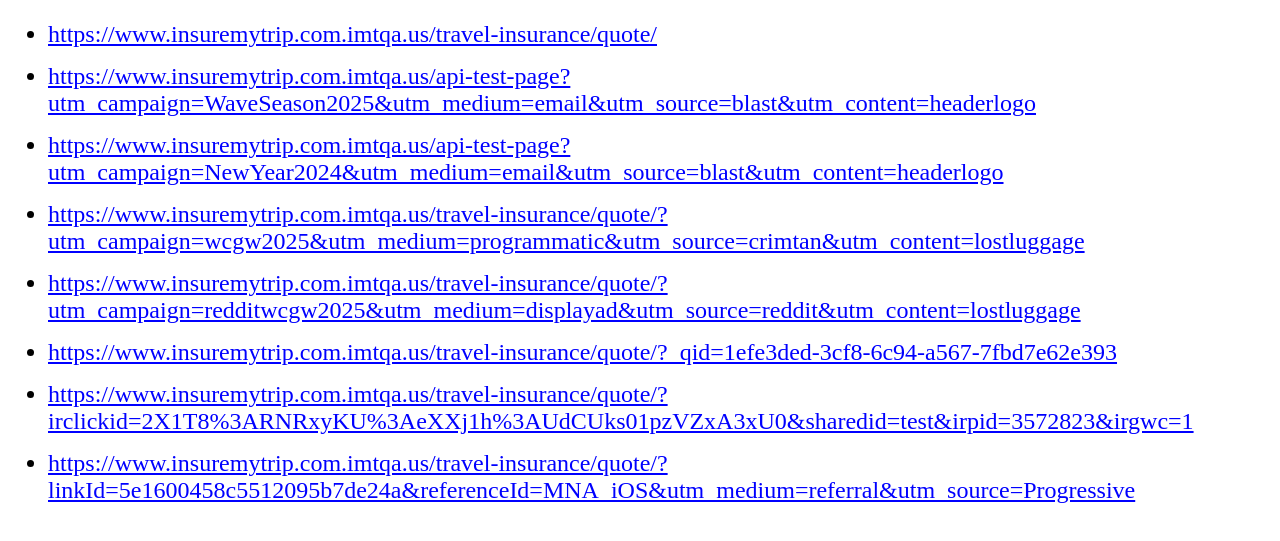
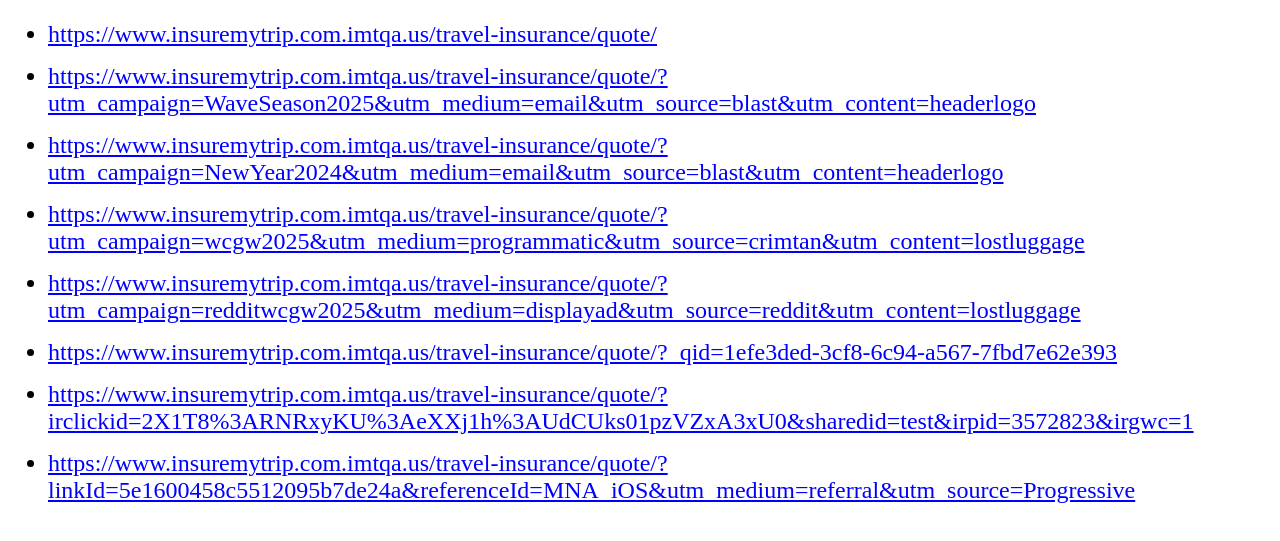
Before and after one commit to scott-primacy/scott-primacy.github.io, a plain HTML site: page index.html in a window 1280 px wide. Shown: the part 61-602 px from the top of the page. Drawn offline with Linux system fonts and the light colour scheme.

Commit message:
change urls to qa

```diff
--- a/index.html
+++ b/index.html
@@ -20,8 +20,8 @@
     <h1>Attribution Logging Testing</h1>
     <ul>
         <li><a target="_blank" href="https://www.insuremytrip.com.imtqa.us/travel-insurance/quote/">https://www.insuremytrip.com.imtqa.us/travel-insurance/quote/</a></li>
-        <li><a target="_blank" href="https://www.insuremytrip.com.imtqa.us/api-test-page?utm_campaign=WaveSeason2025&utm_medium=email&utm_source=blast&utm_content=headerlogo">https://www.insuremytrip.com.imtqa.us/api-test-page?utm_campaign=WaveSeason2025&utm_medium=email&utm_source=blast&utm_content=headerlogo</a></li>
-        <li><a target="_blank" href="https://www.insuremytrip.com.imtqa.us/api-test-page?utm_campaign=NewYear2024&utm_medium=email&utm_source=blast&utm_content=headerlogo">https://www.insuremytrip.com.imtqa.us/api-test-page?utm_campaign=NewYear2024&utm_medium=email&utm_source=blast&utm_content=headerlogo</a></li>
+        <li><a target="_blank" href="https://www.insuremytrip.com.imtqa.us/travel-insurance/quote/?utm_campaign=WaveSeason2025&utm_medium=email&utm_source=blast&utm_content=headerlogo">https://www.insuremytrip.com.imtqa.us/travel-insurance/quote/?utm_campaign=WaveSeason2025&utm_medium=email&utm_source=blast&utm_content=headerlogo</a></li>
+        <li><a target="_blank" href="https://www.insuremytrip.com.imtqa.us/travel-insurance/quote/?utm_campaign=NewYear2024&utm_medium=email&utm_source=blast&utm_content=headerlogo">https://www.insuremytrip.com.imtqa.us/travel-insurance/quote/?utm_campaign=NewYear2024&utm_medium=email&utm_source=blast&utm_content=headerlogo</a></li>
         <li><a target="_blank" href="https://www.insuremytrip.com.imtqa.us/travel-insurance/quote/?utm_campaign=wcgw2025&utm_medium=programmatic&utm_source=crimtan&utm_content=lostluggage">https://www.insuremytrip.com.imtqa.us/travel-insurance/quote/?utm_campaign=wcgw2025&utm_medium=programmatic&utm_source=crimtan&utm_content=lostluggage</a></li>
         <li><a target="_blank" href="https://www.insuremytrip.com.imtqa.us/travel-insurance/quote/?utm_campaign=redditwcgw2025&utm_medium=displayad&utm_source=reddit&utm_content=lostluggage">https://www.insuremytrip.com.imtqa.us/travel-insurance/quote/?utm_campaign=redditwcgw2025&utm_medium=displayad&utm_source=reddit&utm_content=lostluggage</a></li>
         <li><a target="_blank" href="https://www.insuremytrip.com.imtqa.us/travel-insurance/quote/?_qid=1efe3ded-3cf8-6c94-a567-7fbd7e62e393">https://www.insuremytrip.com.imtqa.us/travel-insurance/quote/?_qid=1efe3ded-3cf8-6c94-a567-7fbd7e62e393</a></li>
```
